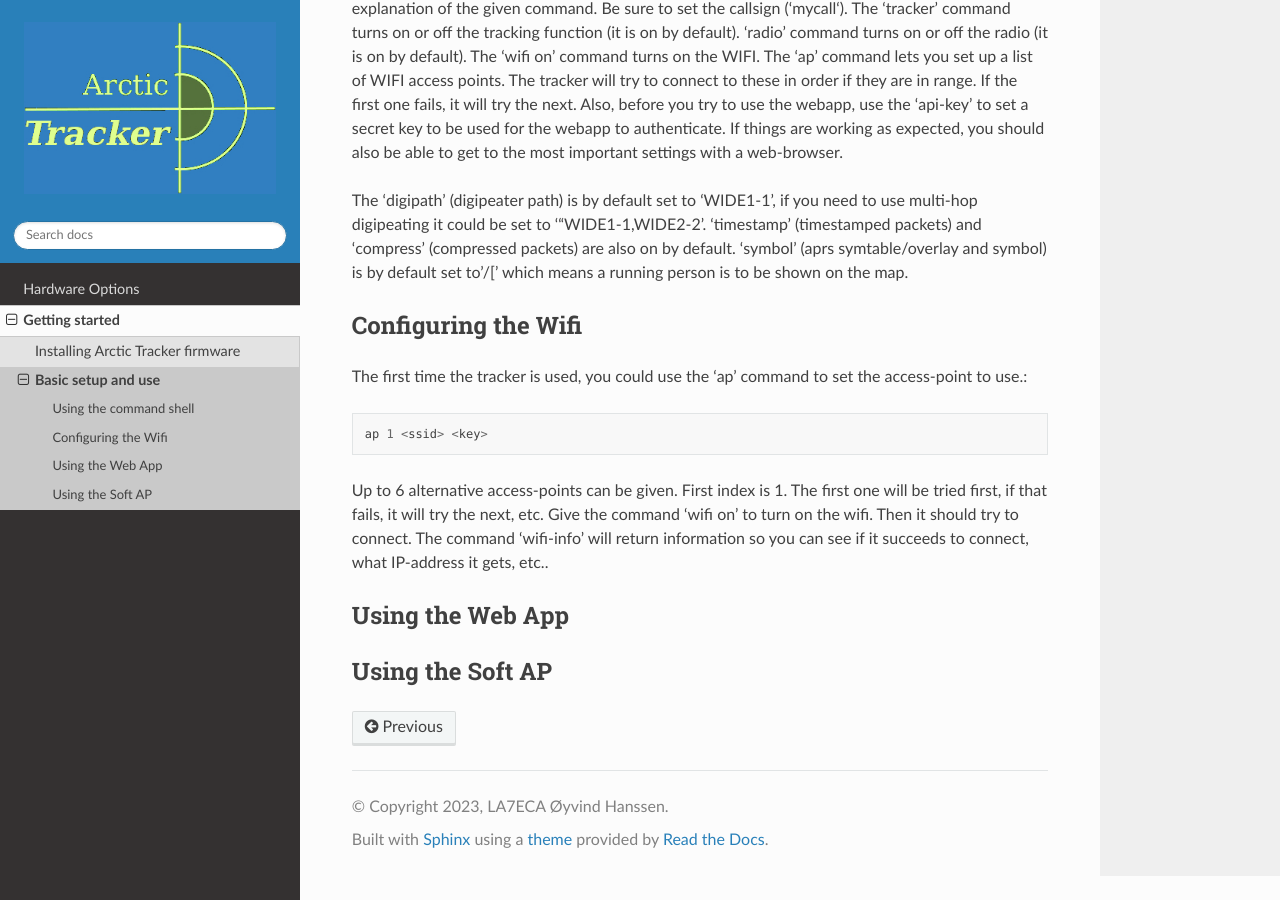
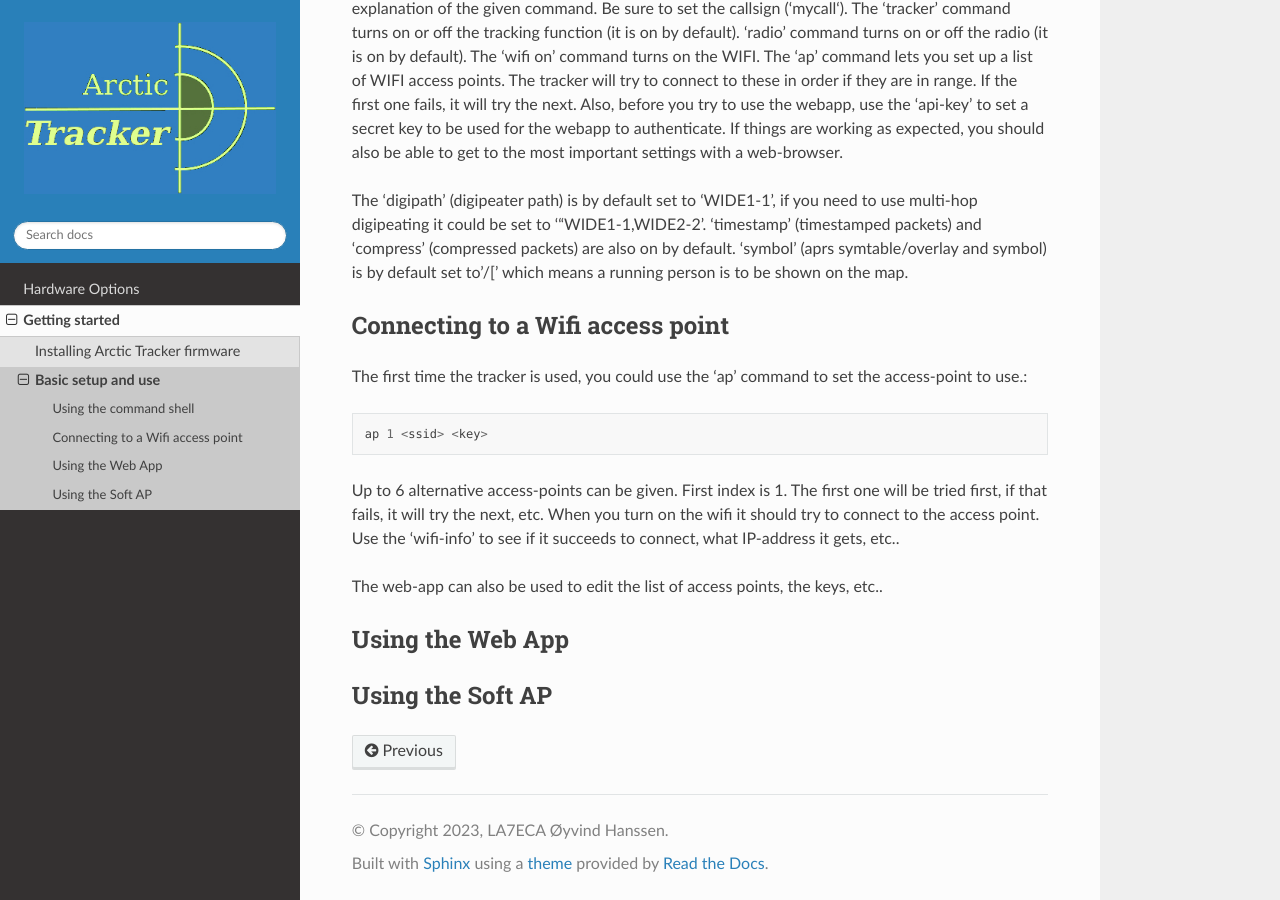
Before and after one commit to Hamlabs/ArcticTracker-docs, a Sphinx documentation site: the page built from docs/setup.rst, in a window 1280 px wide and 900 px high, scrolled down 1059 px. Built offline with Sphinx 7.4.7 and the Read the Docs theme 3.1.0, drawn with Linux system fonts in a browser that asks for light colours; pages that are not in the unit, such as notebooks, are missing from menus.

Commit message:
Update setup.rst

```diff
--- a/docs/setup.rst
+++ b/docs/setup.rst
@@ -14,14 +14,15 @@ The ‘help‘ command gives you a list of available commands. ‘help <command>
 
 ﻿﻿The 'digipath' (digipeater path) is by default set to 'WIDE1-1', if you need to use multi-hop digipeating it could be set to '"WIDE1-1,WIDE2-2'. 'timestamp' (timestamped packets) and 'compress' (compressed packets) are also on by default. 'symbol' (aprs symtable/overlay and symbol) is by default set to'/[' which means a running person is to be shown on the map.
 
-Configuring the Wifi
---------------------
+Connecting to a Wifi access point
+---------------------------------
 The first time the tracker is used, you could use the 'ap' command to set the access-point to use.::
 
   ap 1 <ssid> <key>
 
-Up to 6 alternative access-points can be given. First index is 1. The first one will be tried first, if that fails, it will try the next, etc. Give the command 'wifi on' to turn on the wifi. Then it should try to connect. The command 'wifi-info' will return information so you can see if it succeeds to connect, what IP-address it gets, etc..
+Up to 6 alternative access-points can be given. First index is 1. The first one will be tried first, if that fails, it will try the next, etc. When you turn on the wifi it should try to connect to the access point. Use the 'wifi-info' to see if it succeeds to connect, what IP-address it gets, etc..
 
+The web-app can also be used to edit the list of access points, the keys, etc..
 
 Using the Web App
 -----------------
```
